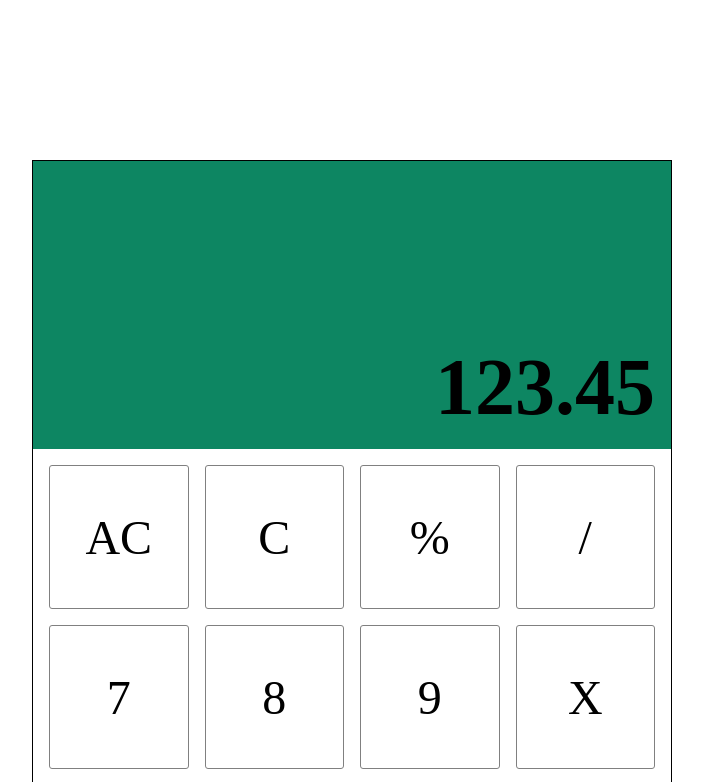
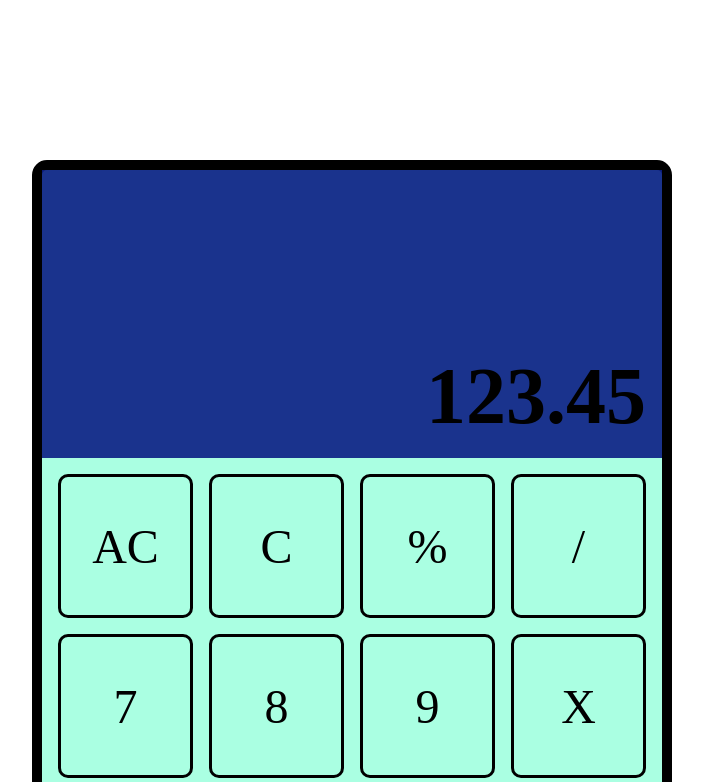
Before and after one commit to kenjin6576/Calculadora-2025, a plain HTML site: page index.html in a window 1280 px wide. Shown: the top 782 px of the page, without its empty margins (288-991 px from the left). Drawn offline with Linux system fonts and the light colour scheme.

Commit message:
diseño de la calculadora

```diff
--- a/index.css
+++ b/index.css
@@ -3,10 +3,12 @@
 #calculadora {
     width: 40rem;
     height: 70rem;
-    border: 1px solid black;
+    border: 10px solid black;
+    border-radius: 15px;
 
     margin: auto;
     margin-top: 10rem;
+    background-color: rgba(127, 255, 212, 0.662)
 
 
 }
--- a/views/pantallaviews.css
+++ b/views/pantallaviews.css
@@ -1,7 +1,7 @@
 .pantalla {
 
     height: 18rem;
-    background: rgb(13, 134, 98);
+    background: rgba(13, 31, 134, 0.911);
     padding: 1rem;
 
     font-size: 5rem;
--- a/views/tecladoviews.css
+++ b/views/tecladoviews.css
@@ -9,8 +9,8 @@
 
 .teclas {
     font-size: 3rem;
-    border: 1px solid gray;
-    border-radius: 3px;
+    border: 3px solid rgb(0, 0, 0);
+    border-radius: 10px;
 
     display: flex;
     justify-content: center;
@@ -19,7 +19,7 @@
 }
 
 .teclas:hover{
-    background-color: greenyellow;
+    background-color: rgba(47, 161, 255, 0.567);
 }
 
 .tecla-0 {
```
